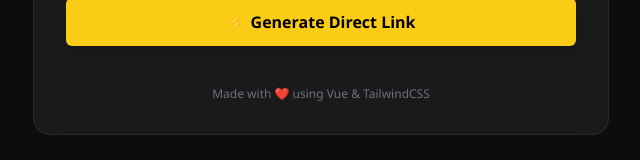
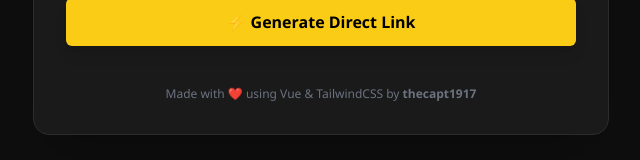
Before and after one commit to thecapt1917/Google-Drive-DirectLink, a plain HTML site: page index.html in a window 1280 px wide. Shown: the part 447-607 px from the top of the page, without its empty margins (319-959 px from the left). Drawn offline with nearby package versions, Linux system fonts and the light colour scheme.

Commit message:
Update index.html

```diff
--- a/index.html
+++ b/index.html
@@ -117,7 +117,7 @@
           </transition>
 
           <p class="text-xs text-gray-500 text-center pt-4">
-            Made with ❤️ using Vue & TailwindCSS
+            Made with ❤️ using Vue & TailwindCSS by <a target="_BLANK" href="https://github.com/thecapt1917"><b>thecapt1917</b></a>
           </p>
 
           <!-- Toast Notification (for successful copy) -->
```
